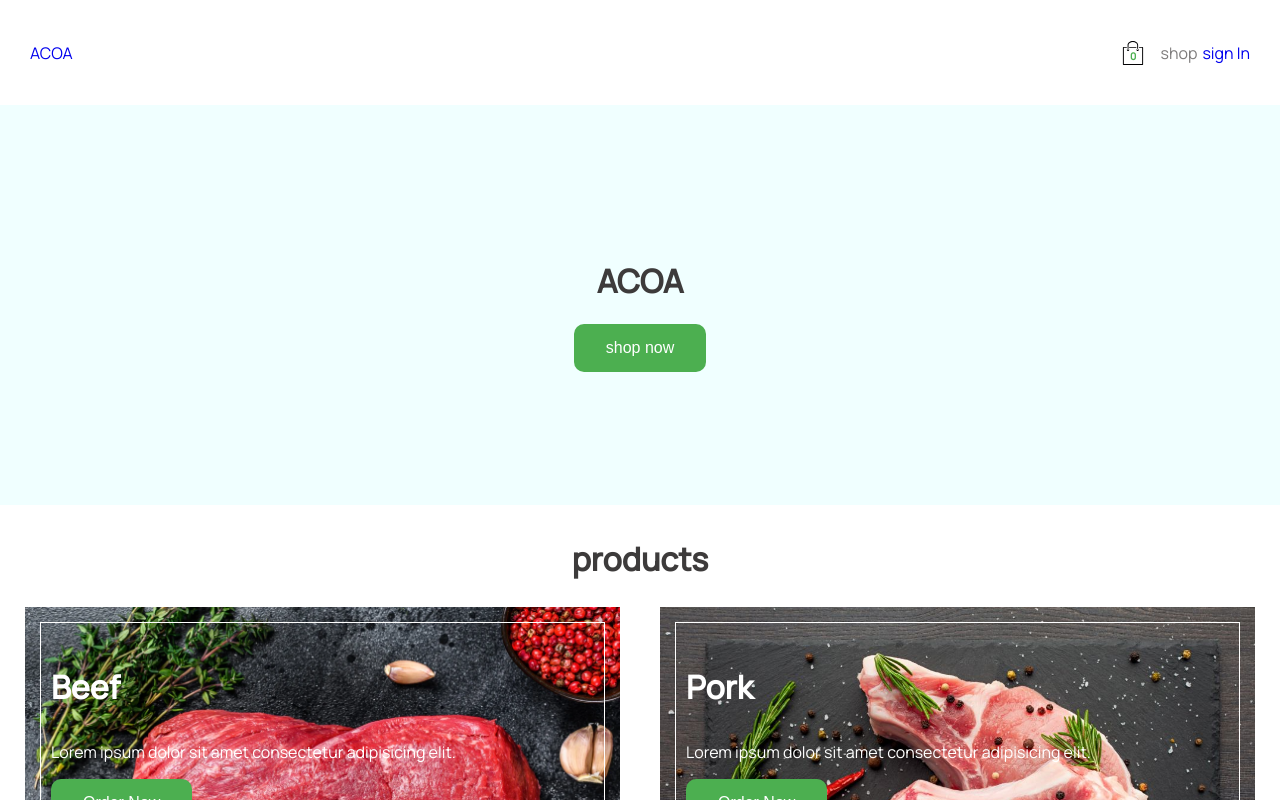
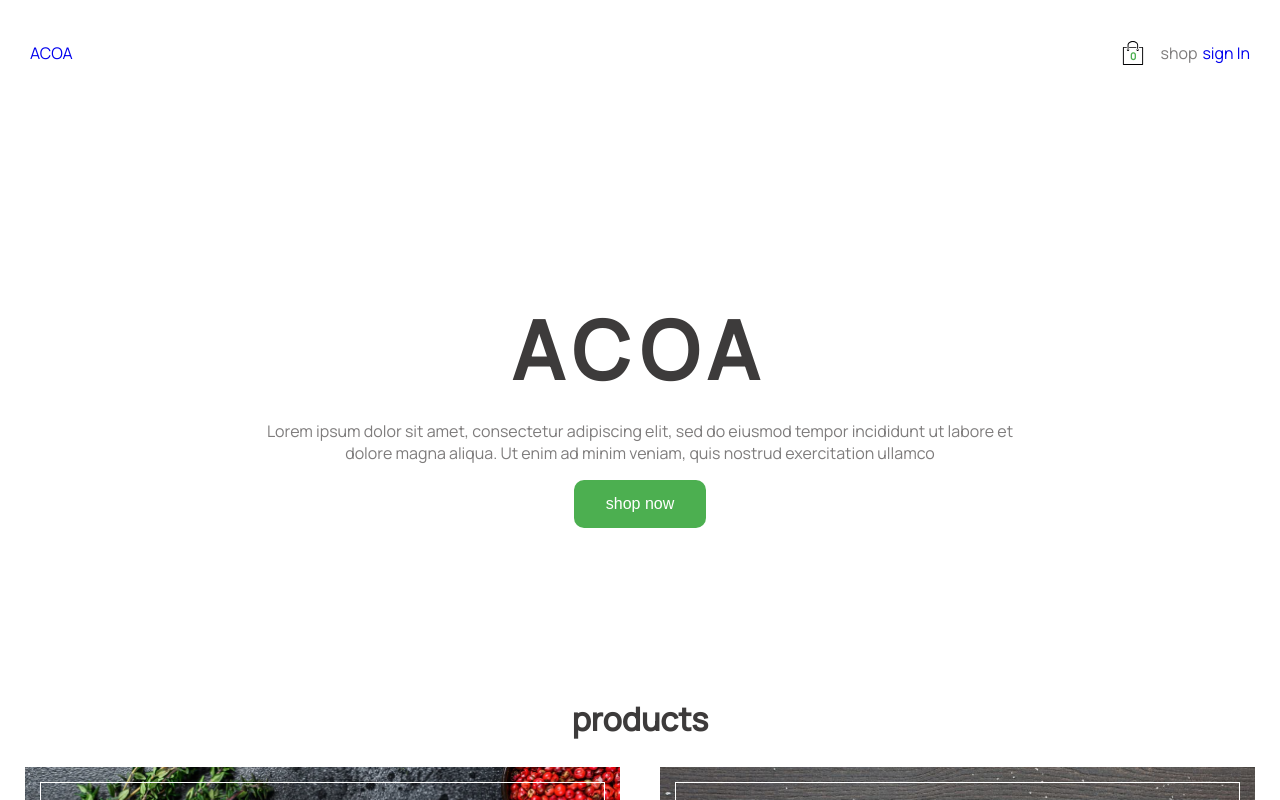
Before and after one commit to Eberechi-uche/acoafarms, a React (Create React App) app: page / in a window 1280 px wide. Shown: the top 800 px of the page. Built offline with nearby package versions, Linux system fonts and the light colour scheme; no server answers.

Commit message:
worked on the home page hero section

```diff
--- a/src/Routes/Home/Home.js
+++ b/src/Routes/Home/Home.js
@@ -7,7 +7,7 @@ import {
   Footer,
 } from "../../components/Section.component";
 
-import Hero from "../../components/hero.component";
+import { Hero, MainHero } from "../../components/hero.component";
 import { Items, ItemsCard } from "../../components/Item.component";
 
 function Home() {
@@ -55,7 +55,7 @@ function Home() {
 
   return (
     <>
-      <Hero title={"ACOA"} link={"/shop"}></Hero>
+      <MainHero title={"ACOA"}></MainHero>
       <Layout grid={"section-child-2"} title={"products"}>
         {prods.map((element) => (
           <ItemsCard key={element.id} product={element}></ItemsCard>
--- a/src/Routes/Shop/shop.component.jsx
+++ b/src/Routes/Shop/shop.component.jsx
@@ -1,7 +1,7 @@
 import { useContext } from "react";
 import { productsData } from "../../context/Products.content";
 import { Footer, Layout } from "../../components/Section.component";
-import Hero from "../../components/hero.component";
+import { Hero } from "../../components/hero.component";
 import { Items } from "../../components/Item.component";
 
 export const Shop = () => {
--- a/src/cartegories.styles.scss
+++ b/src/cartegories.styles.scss
@@ -38,9 +38,19 @@ h3 {
 // MAIN --- SECTION
 .main {
   width: 100vw;
-  height: 50vh;
+  height: 70vh;
   display: grid;
   place-content: center;
+  h1 {
+    font-size: 10vh;
+    margin-bottom: 0;
+    letter-spacing: 10px;
+  }
+
+  p {
+    text-align: center;
+    max-width: 60vw;
+  }
 }
 .test {
   background-color: azure;
--- a/src/components/hero.component.js
+++ b/src/components/hero.component.js
@@ -1,20 +1,32 @@
 import { Link } from "react-router-dom";
 
-export default function Hero({ title, link }) {
+export function Hero({ title, link }) {
   return (
     <div>
       <header className="header">
-        <main className="main test">
+        <main className="main ">
           <div>
-            <h1> {title}</h1>
-            {link && (
-              <Link to={link}>
-                <button className="btn btn-primary">shop now</button>
-              </Link>
-            )}
+            <h2> {title}</h2>
           </div>
         </main>
       </header>
     </div>
   );
 }
+export const MainHero = () => {
+  return (
+    <header className="header">
+      <main className="main">
+        <h1>ACOA</h1>
+        <p>
+          Lorem ipsum dolor sit amet, consectetur adipiscing elit, sed do
+          eiusmod tempor incididunt ut labore et dolore magna aliqua. Ut enim ad
+          minim veniam, quis nostrud exercitation ullamco
+        </p>
+        <Link to="/shop">
+          <button className="btn btn-primary">shop now</button>
+        </Link>
+      </main>
+    </header>
+  );
+};
```
